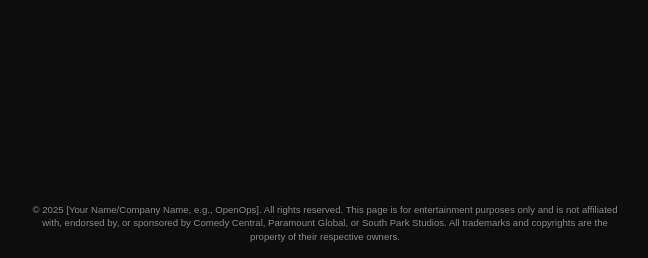
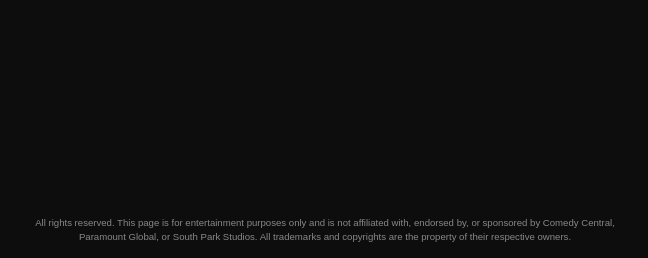
Before and after one commit to maor-rozenfeld/is-south-park-canceled-yet, a plain HTML site: page index.html in a window 1280 px wide. Shown: the part 542-800 px from the top of the page, without its empty margins (315-963 px from the left). Drawn offline with Linux system fonts and the light colour scheme.

Commit message:
Update index.html

```diff
--- a/index.html
+++ b/index.html
@@ -107,7 +107,7 @@
         <div class="sub-text">South Park is not canceled yet.</div>
     </div>
     <div class="legal-notice">
-        &copy; 2025 [Your Name/Company Name, e.g., OpenOps]. All rights reserved. This page is for entertainment purposes only and is not affiliated with, endorsed by, or sponsored by Comedy Central, Paramount Global, or South Park Studios. All trademarks and copyrights are the property of their respective owners.
+        All rights reserved. This page is for entertainment purposes only and is not affiliated with, endorsed by, or sponsored by Comedy Central, Paramount Global, or South Park Studios. All trademarks and copyrights are the property of their respective owners.
     </div>
     <!-- Google tag (gtag.js) -->
 <script async src="https://www.googletagmanager.com/gtag/js?id=G-E6GTWLJ131"></script>
```
